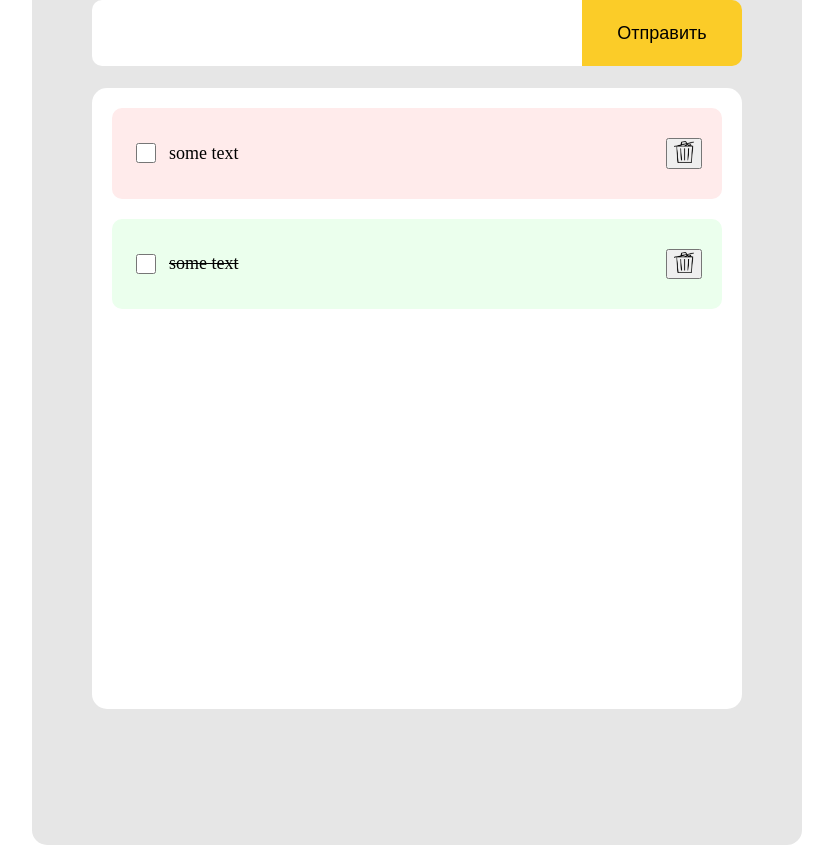
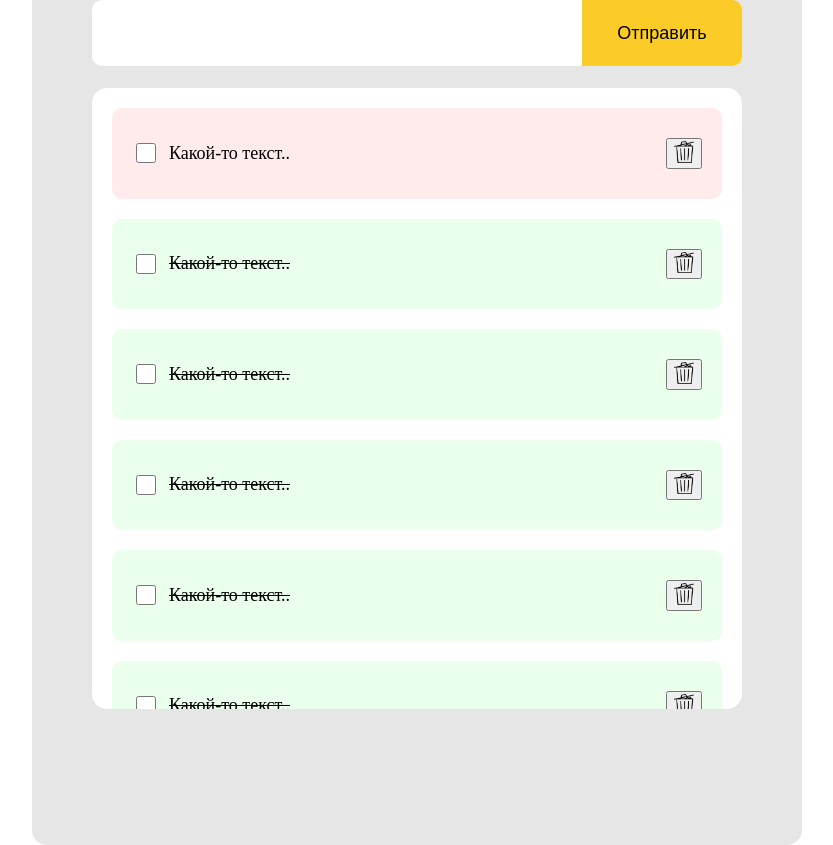
Before and after one commit to AnastasiYA-01/ToDo, a plain HTML site: page index.html in a window 1280 px wide. Shown: the whole page, without its empty margins (223-1056 px from the left). Drawn offline with Linux system fonts and the light colour scheme.

Commit message:
Update index.html

```diff
--- a/index.html
+++ b/index.html
@@ -18,12 +18,37 @@
             <div class="app__list">
                 <div class="app__list-item">
                     <input class="app__list-checkbox" type="checkbox">
-                    <p class="app__list-item-text">some text</p>
+                    <p class="app__list-item-text">Какой-то текст..</p>
                     <button class="app__list-btn"><img src="./12.png" alt="trash"  width="20"></button>
                 </div>
                 <div class="app__list-item app__list-item_done">
                     <input class="app__list-checkbox" type="checkbox">
-                    <p class="app__list-item-text">some text</p>
+                    <p class="app__list-item-text">Какой-то текст..</p>
+                    <button class="app__list-btn"><img src="./12.png" alt="trash"  width="20"></button>
+                </div>
+                <div class="app__list-item app__list-item_done">
+                    <input class="app__list-checkbox" type="checkbox">
+                    <p class="app__list-item-text">Какой-то текст..</p>
+                    <button class="app__list-btn"><img src="./12.png" alt="trash"  width="20"></button>
+                </div>
+                <div class="app__list-item app__list-item_done">
+                    <input class="app__list-checkbox" type="checkbox">
+                    <p class="app__list-item-text">Какой-то текст..</p>
+                    <button class="app__list-btn"><img src="./12.png" alt="trash"  width="20"></button>
+                </div>
+                <div class="app__list-item app__list-item_done">
+                    <input class="app__list-checkbox" type="checkbox">
+                    <p class="app__list-item-text">Какой-то текст..</p>
+                    <button class="app__list-btn"><img src="./12.png" alt="trash"  width="20"></button>
+                </div>
+                <div class="app__list-item app__list-item_done">
+                    <input class="app__list-checkbox" type="checkbox">
+                    <p class="app__list-item-text">Какой-то текст..</p>
+                    <button class="app__list-btn"><img src="./12.png" alt="trash"  width="20"></button>
+                </div>
+                <div class="app__list-item app__list-item_done">
+                    <input class="app__list-checkbox" type="checkbox">
+                    <p class="app__list-item-text">Какой-то текст..</p>
                     <button class="app__list-btn"><img src="./12.png" alt="trash"  width="20"></button>
                 </div>
             </div>
```
